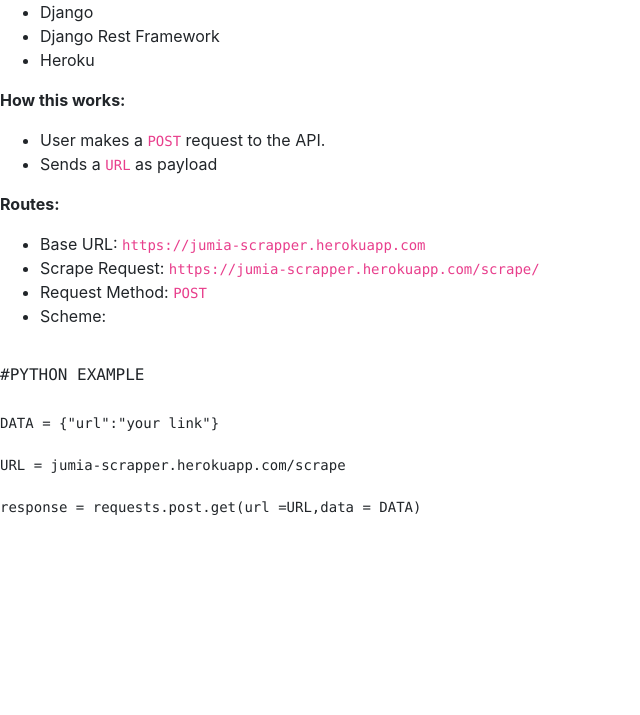
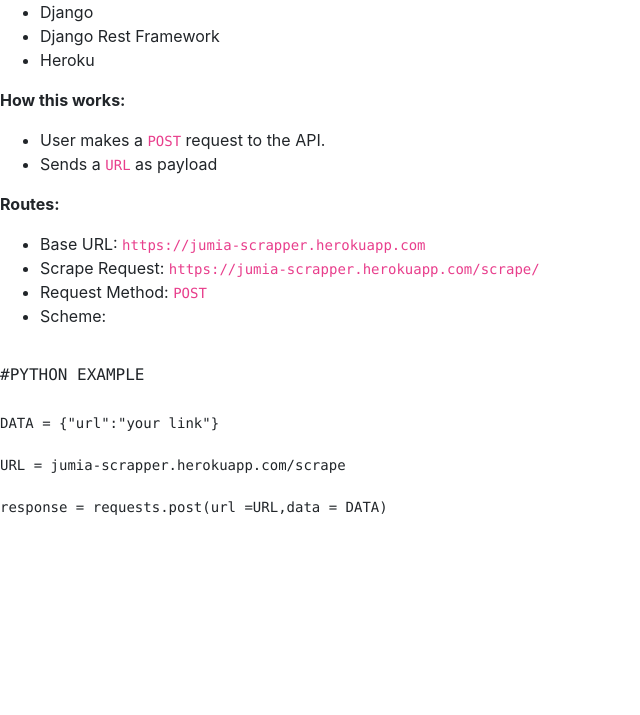
Before and after one commit to derhnyel/jumiascrapper, a Django app: page / in a window 1280 px wide. Shown: the top 715 px of the page, without its empty margins (0-640 px from the left). Run offline with Django 3.2, Linux system fonts and the light colour scheme; some libraries are stand-ins or nearby versions.

Commit message:
Update index.html

```diff
--- a/product/templates/product/index.html
+++ b/product/templates/product/index.html
@@ -43,7 +43,7 @@ DATA = {"url":"your link"}
 
 URL = jumia-scrapper.herokuapp.com/scrape
 
-response = requests.post.get(url =URL,data = DATA)
+response = requests.post(url =URL,data = DATA)
 
 </code></pre></h4>
 </div>
```
